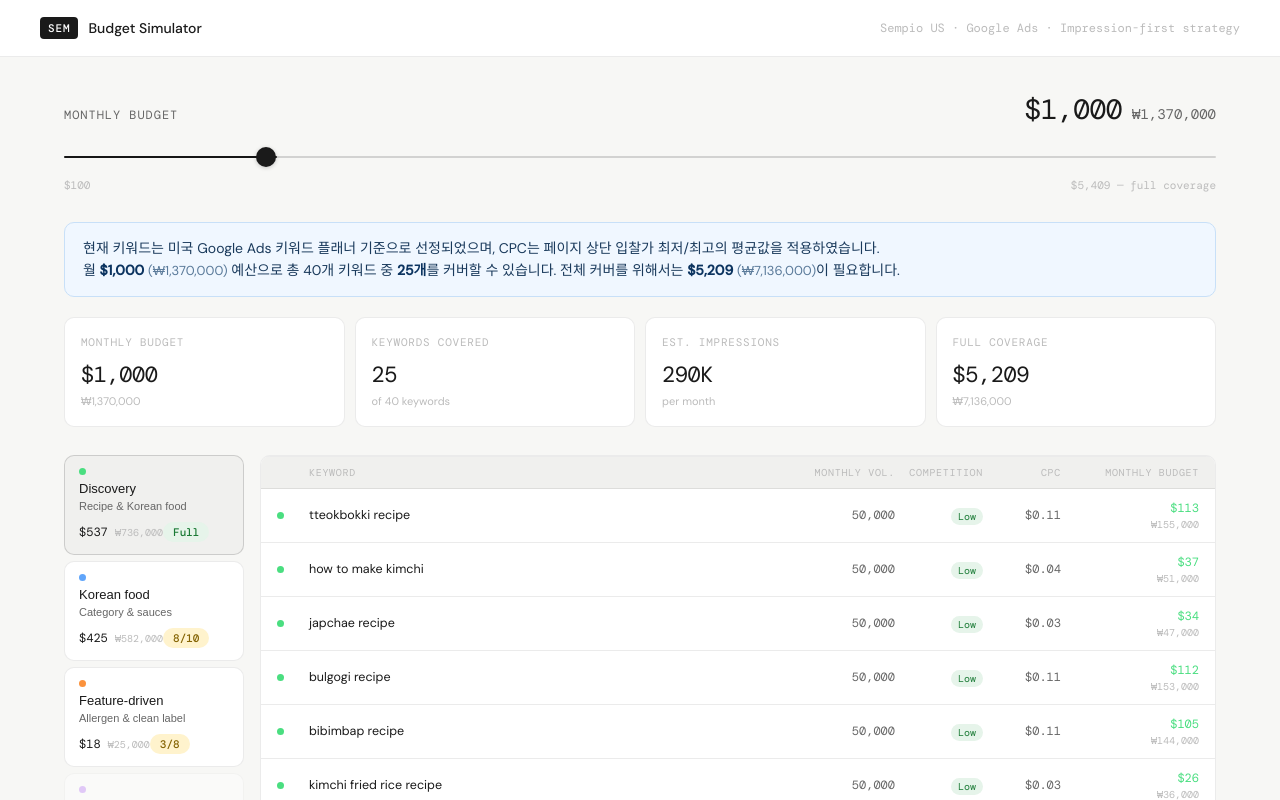
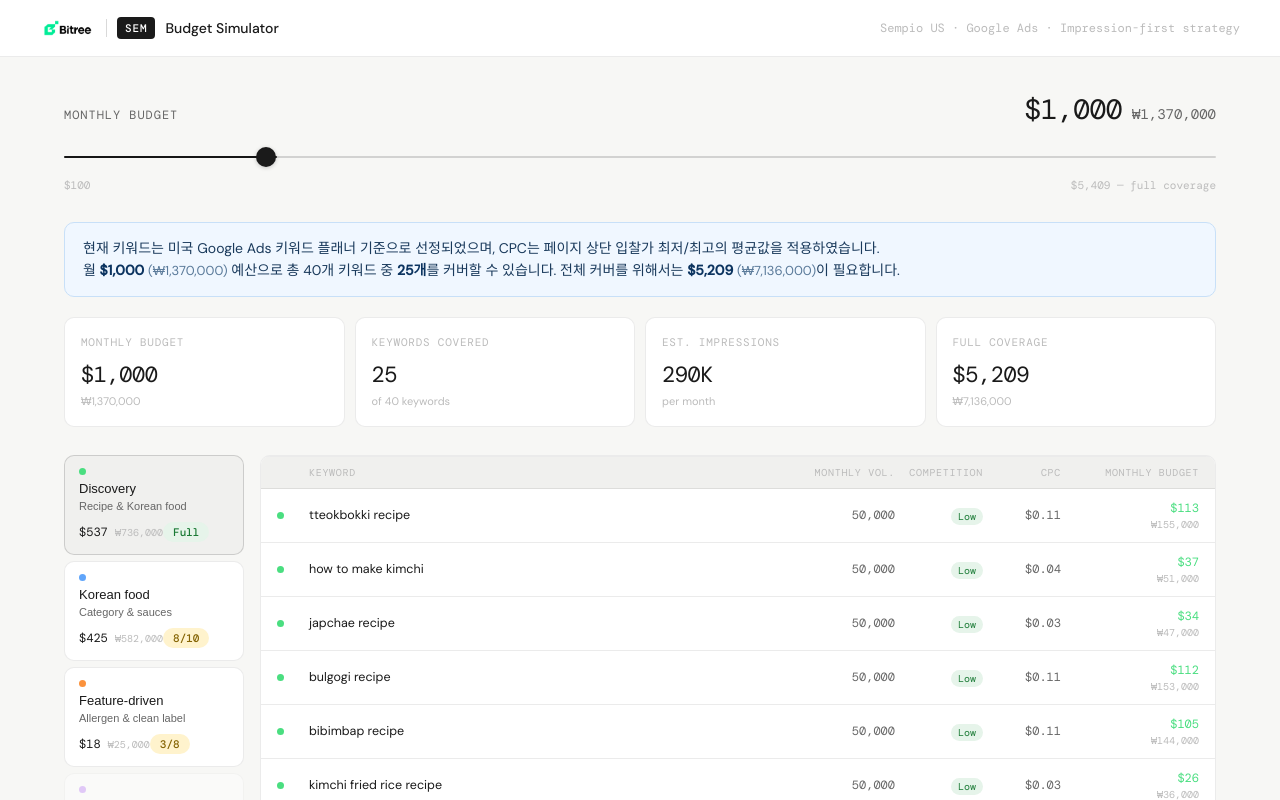
Before and after one commit to mona9245/sempio-sem-simulator_v2, a React (Vite) app: page / in a window 1280 px wide. Shown: the top 800 px of the page. Built offline with nearby package versions, Linux system fonts and the light colour scheme.

Commit message:
헤더에 Bitree 로고 추가

```diff
--- a/src/App.css
+++ b/src/App.css
@@ -39,6 +39,12 @@
   justify-content: space-between;
 }
 .brand { display: flex; align-items: center; gap: 10px; }
+.brand-logo { height: 24px; width: auto; }
+.brand-divider {
+  width: 1px;
+  height: 18px;
+  background: var(--border2);
+}
 .brand-tag {
   font-family: var(--mono);
   font-size: 11px;
--- a/src/App.jsx
+++ b/src/App.jsx
@@ -1,5 +1,6 @@
 import { useState, useMemo } from 'react';
 import { SECTIONS, FX, estimateBudgetUSD, estimateImpression, totalMaxBudget } from './data';
+import bitreeLogo from './assets/bitree_logo.png';
 import './App.css';
 
 const MAX_BUDGET = totalMaxBudget() + 200;
@@ -54,6 +55,8 @@
       <header className="app-header">
         <div className="header-inner">
           <div className="brand">
+            <img src={bitreeLogo} alt="Bitree" className="brand-logo" />
+            <span className="brand-divider" />
             <span className="brand-tag">SEM</span>
             <span className="brand-title">Budget Simulator</span>
           </div>
```
Also changed, not shown: src/assets/bitree_logo.png (added).
